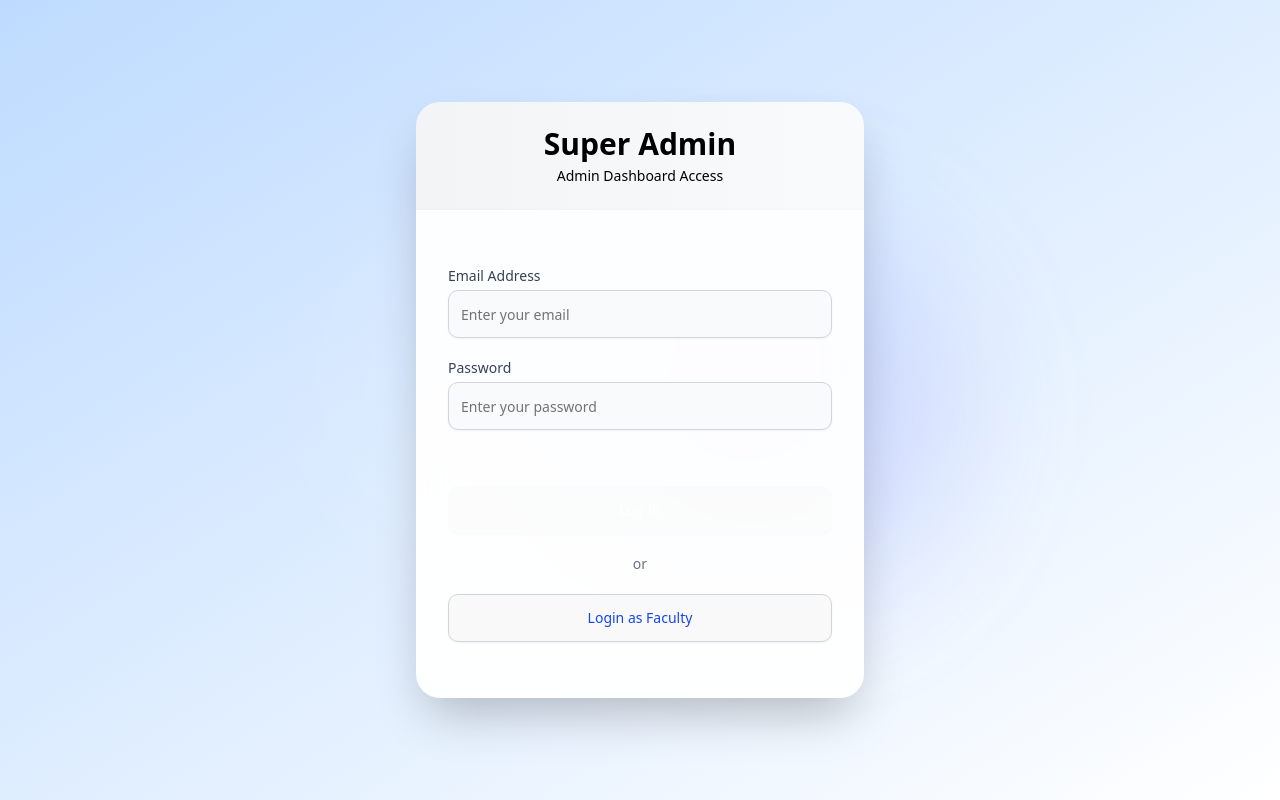
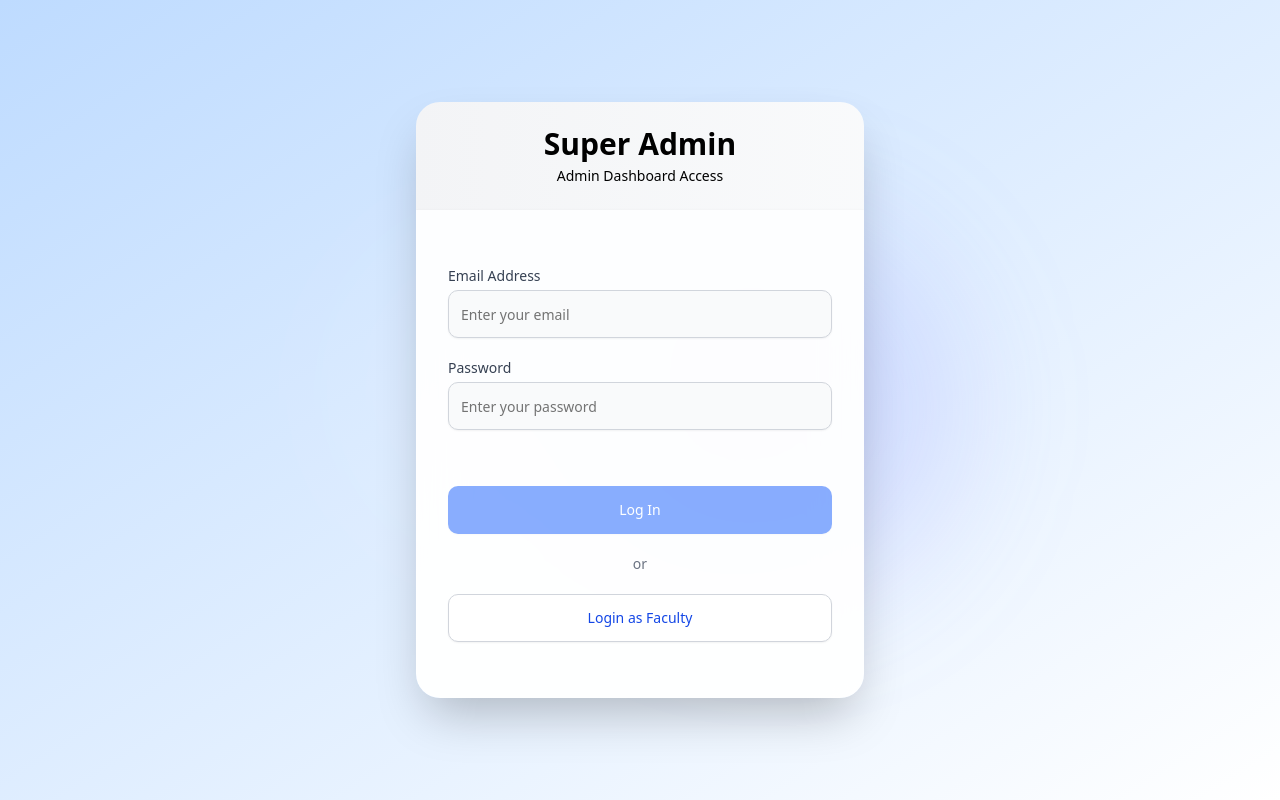
Before and after one commit to jas2506/AttendEz-frontEnd, a React (Vite) app: page /superadmin in a window 1280 px wide. Built offline with nearby package versions, Linux system fonts and the light colour scheme; no server answers; what pdfmake would draw is missing.

Commit message:
layout fixes

```diff
--- a/src/index.css
+++ b/src/index.css
@@ -101,9 +101,6 @@ button:focus-visible {
   a:hover {
     color: #747bff;
   }
-  button {
-    background-color: #f9f9f9;
-  }
 }
 
 @theme inline {
--- a/src/projectComponents/facultyComponents/FacultyNavbar_j.jsx
+++ b/src/projectComponents/facultyComponents/FacultyNavbar_j.jsx
@@ -46,7 +46,7 @@ function FacultyNavbar_j({ setIsLoggedIn }) {
   if (isLoading) return <p>Loading...</p>;
 
   return (
-    <div className="h-14 flex items-center justify-between px-3 w-full bg-gradient-to-r from-blue-600 to-indigo-600 shadow-xl">
+    <div className="h-14 flex items-center justify-between px-3 sm:px-6 w-full bg-gradient-to-r from-blue-600 to-indigo-600 shadow-xl overflow-x-auto">
       {/* Mobile View */}
       <div className="block lg:hidden">
         <Sheet>
@@ -60,7 +60,7 @@ function FacultyNavbar_j({ setIsLoggedIn }) {
             <SheetHeader>
               <SheetTitle className="text-white">Menu</SheetTitle>
             </SheetHeader>
-            <div className="flex flex-col gap-4 items-start mt-4">
+            <div className="flex flex-col gap-4 items-start mt-4 overflow-y-auto max-h-[calc(100vh-4rem)] px-4">
               <NavItem
                 icon={<Home className="w-4 h-4" />}
                 label="Home"
@@ -115,7 +115,7 @@ function FacultyNavbar_j({ setIsLoggedIn }) {
       </div>
 
       {/* Desktop View */}
-      <div className="hidden lg:flex gap-4 text-white items-center">
+      <div className="hidden md:flex flex-wrap gap-4 text-white items-center max-w-full overflow-x-auto">
         <NavItem
           icon={<Home className="w-4 h-4" />}
           label="Home"
```
